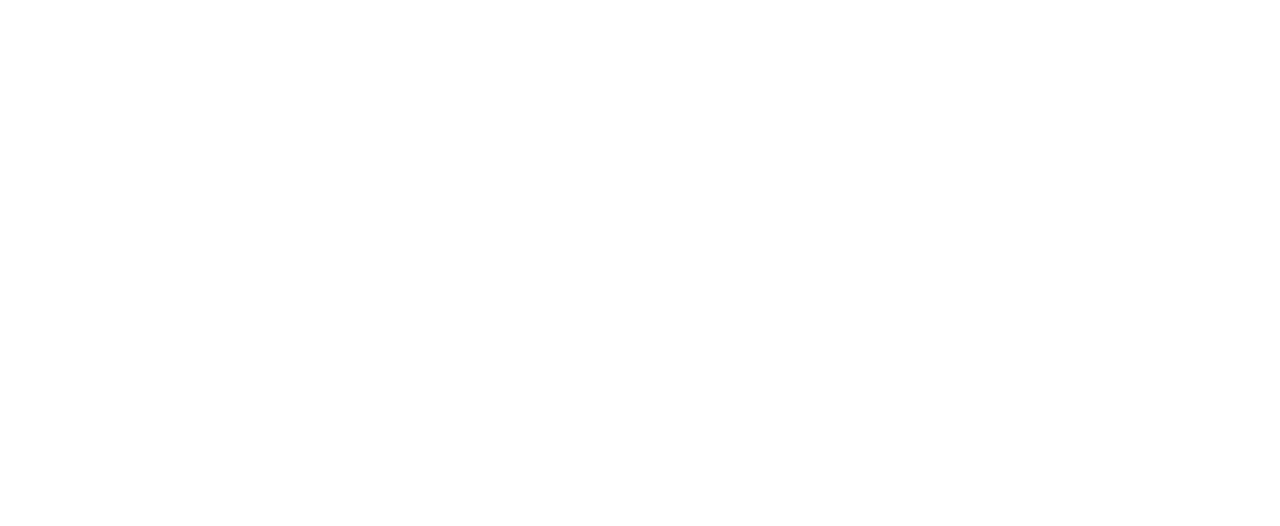
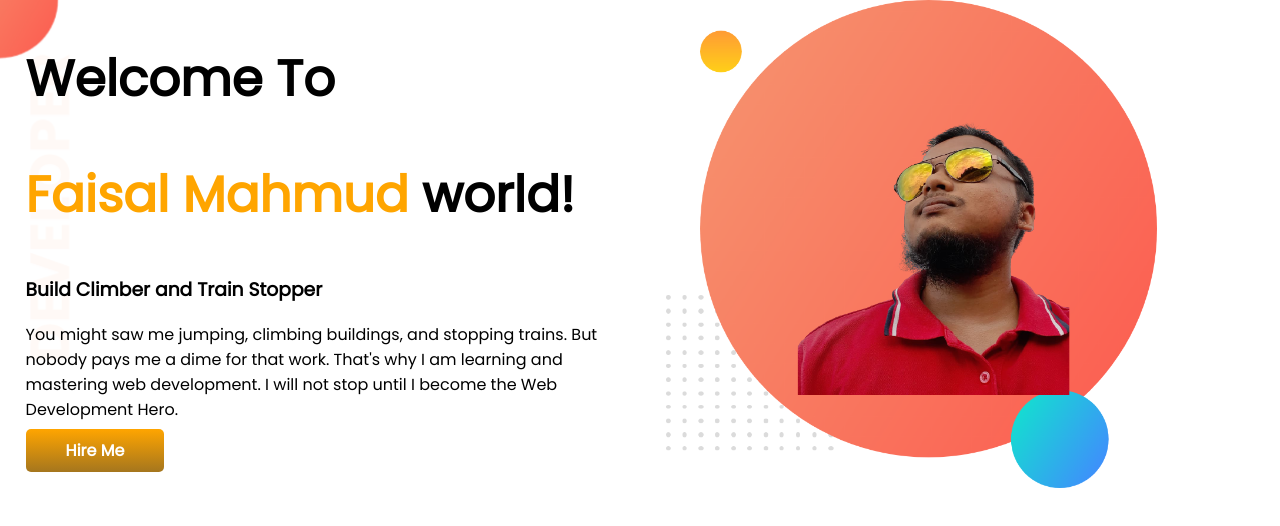
Before and after one commit to faisalscm/developer-portfolio, a plain HTML site: page index.html in a window 1280 px wide. Drawn offline with Linux system fonts and the light colour scheme.

Commit message:
first section

```diff
--- a/index.html
+++ b/index.html
@@ -5,9 +5,23 @@
     <meta http-equiv="X-UA-Compatible" content="IE=edge">
     <meta name="viewport" content="width=device-width, initial-scale=1.0">
     <title>first portfolio</title>
+    <link rel="preconnect" href="https://fonts.googleapis.com">
+    <link rel="preconnect" href="https://fonts.gstatic.com" crossorigin>
+    <link href="https://fonts.googleapis.com/css2?family=Poppins&display=swap" rel="stylesheet">
     <link rel="stylesheet" href="style.css">
 </head>
 <body>
+ <section class="top-banner">
+    <div class="half-width"><h1>Welcome To</h1>
+        <h1><span class="orange-color">Faisal Mahmud </span> world!</h1>
+        <h3>Build Climber and Train Stopper</h3>
+        <p>You might saw me jumping, climbing buildings, and stopping trains. But nobody pays me a dime for that work. That's why I am learning and mastering web development. I will not stop until I become the Web Development Hero.</p>
 
+        <a class="link-button" target="_blank" href="https://web.programming-hero.com/web-4/video/web-4-4-5-put-container-side-by-side-image-size-link-button-style">Hire Me</a>
+    </div>
+      <div class="half-width">
+      <img src="images/my-bg.png" alt="">
+      </div>
+ </section>
 </body>
 </html>
--- a/style.css
+++ b/style.css
@@ -0,0 +1,38 @@
+body{
+    font-family: 'Poppins', sans-serif;
+    margin: 0;
+}
+
+h1{
+    font-size: 50px;
+}
+.orange-color{
+    color: orange;
+}
+
+section{
+    display: flex;
+}
+
+.half-width{
+    width: 50%;
+    padding-left: 2%;
+}
+
+.half-width img{
+    width: 80%;
+}
+
+.link-button{
+    text-decoration: none;
+    background-image: linear-gradient(orange,rgb(165, 118, 30));
+    padding: 10px 40px;
+    border-radius: 5px;
+    color: white;
+    font-weight: 700;
+}
+
+.top-banner{
+    background-image: url(images/top-banner.png);
+    background-repeat: no-repeat;
+}
```
Also changed, not shown: images/dream-bg.png (added), images/dream.jpg (added), images/exclusive.jpg (added), images/exp-bg.png (added), images/jhankar.png (added), images/jhankar2.png (added), images/my-bg.png (added), images/my-bg2.png (added), images/personal.jpg (added), images/t.jpg (added), images/top-banner.png (added).
